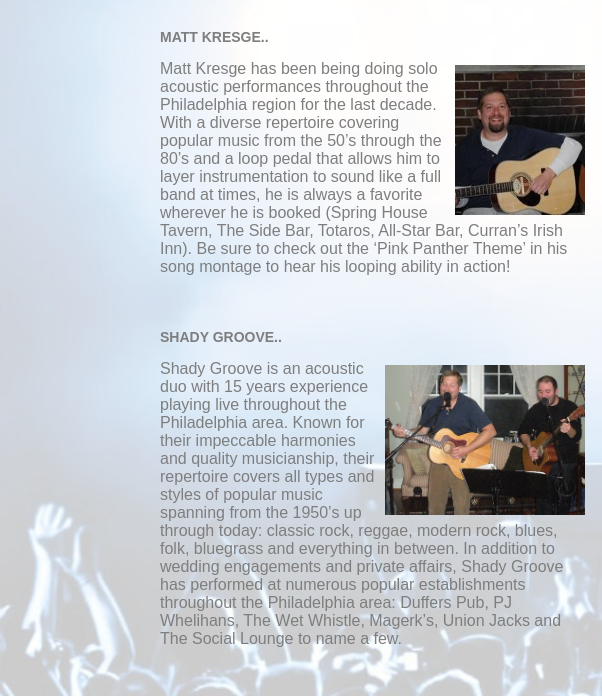
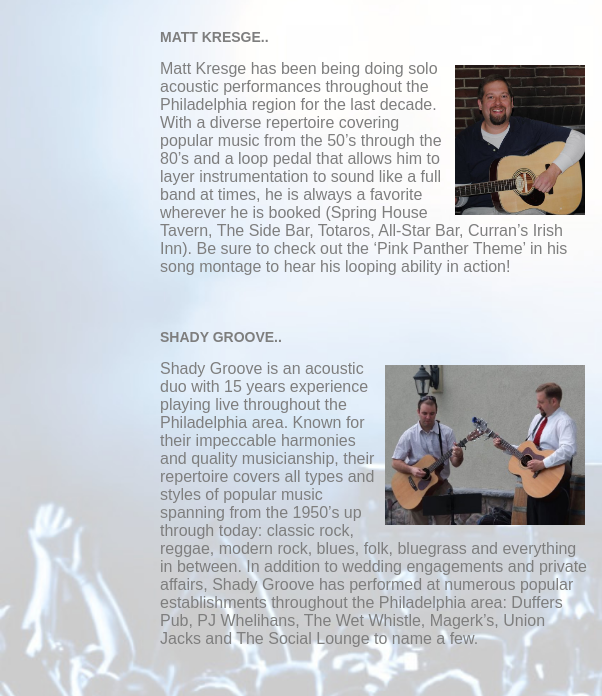
Before and after one commit to willafunk/willafunk.github.io, a plain HTML site: page music.html in a window 1280 px wide. Shown: the part 159-855 px from the top of the page, 0-602 px from the left. Drawn offline with nearby package versions, Linux system fonts and the light colour scheme; a script that the page names is missing.

Commit message:
soundsaboundmusic
music.html image changes

```diff
--- a/music.html
+++ b/music.html
@@ -68,12 +68,11 @@ body {
 				</tr>
 				<tr>
 					<td width="460" height="240" valign="top" align="right" style="text-align:left; padding: 15px 0px;">
-					  <img src="images/matt.jpg" alt="Hi!" style="float:right; padding: 5px 5px;" height="150" width="130"/>Matt Kresge
-					  has been being doing solo acoustic performances throughout the Philadelphia region for the last decade.  With a
-					  diverse repertoire covering popular music from the 50&#8217s through the 80&#8217s and a loop pedal that allows him
-					  to layer instrumentation to sound like a full band at times, he is always a favorite wherever he is booked
-					  (Spring House Tavern, The Side Bar, Totaros, All-Star Bar, Curran&#8217s Irish Inn).  Be sure to check out the
-					  ‘Pink Panther Theme’ in his song montage to hear his looping ability in action!
+					  <a href="images/matt.png"><img src="images/matt.png" alt="Hi!" style="float:right; padding: 5px 5px;" height="150" width="130"/></a>
+					  Matt Kresge has been being doing solo acoustic performances throughout the Philadelphia region for the last decade.  With a diverse
+					  repertoire covering popular music from the 50&#8217s through the 80&#8217s and a loop pedal that allows him to layer instrumentation to sound
+					  like a full band at times, he is always a favorite wherever he is booked (Spring House Tavern, The Side Bar, Totaros, All-Star Bar, Curran&#8217s
+					  Irish Inn).  Be sure to check out the ‘Pink Panther Theme’ in his song montage to hear his looping ability in action!
 					</td>
 				</tr>
 				<tr>
@@ -83,13 +82,12 @@ body {
 				</tr>
 				<tr>
 					<td width="460" height="300" valign="top" align="right" style="text-align:left; padding: 15px 0px;">
-					  <img src="images/shady_groove_duo.jpg" alt="Coming soon..." style="float:right; padding: 5px 5px;" height="150" width="200"/>Shady Groove
-					  is an acoustic duo with 15 years experience playing live throughout the Philadelphia area.  Known for their
-					  impeccable harmonies and quality musicianship, their repertoire covers all types and styles of popular music spanning
-					  from the 1950’s up through today: classic rock, reggae, modern rock, blues, folk, bluegrass and everything in
-					  between. In addition to wedding engagements and private affairs, Shady Groove has performed at numerous popular
-					  establishments throughout the Philadelphia area: Duffers Pub, PJ Whelihans, The Wet Whistle, Magerk’s, Union Jacks
-					  and The Social Lounge to name a few.
+					  <a href="images/shady_groove_duo_3.jpg"><img src="images/shady_groove_duo_3.jpg" alt="Coming soon..." style="float:right; padding: 5px 5px;"
+					  height="160" width="200"/></a>Shady Groove is an acoustic duo with 15 years experience playing live throughout the Philadelphia area.
+					  Known for their impeccable harmonies and quality musicianship, their repertoire covers all types and styles of popular music spanning
+					  from the 1950’s up through today: classic rock, reggae, modern rock, blues, folk, bluegrass and everything in between. In addition to
+					  wedding engagements and private affairs, Shady Groove has performed at numerous popular establishments throughout the Philadelphia area:
+					  Duffers Pub, PJ Whelihans, The Wet Whistle, Magerk’s, Union Jacks and The Social Lounge to name a few.
 					</td>
 				</tr>
 				<tr>
@@ -99,10 +97,9 @@ body {
 				</tr>
 				<tr>
 					<td width="460" height="300" valign="top" align="right" style="text-align:left; padding: 15px 0px;">
-					  <img src="images/shady_groove_quartet.png" alt="Coming soon..." style="float:right; padding: 5px 5px;" height="185" width="245"/>The Shady
-					  Groove Quartet is a full band version of the Shady Groove duo.   With similar repertoire expanding through many
-					  genres from the last 6 decades, they have been entertaining wedding parties and bar crowds alike throughout
-					  Philadelphia for years.
+					  <a href="images/shady_groove_quartet.png"><img src="images/shady_groove_quartet.png" alt="Coming soon..." style="float:right; padding: 5px 5px;"
+					  height="185" width="245"/></a>The Shady Groove Quartet is a full band version of the Shady Groove duo. With similar repertoire expanding through
+					  many genres from the last 6 decades, they have been entertaining wedding parties and bar crowds alike throughout Philadelphia for years.
 					</td>
 				</tr>
 			</table>
```
Also changed, not shown: images/matt.png (added), images/matt_small.jpg (renamed from images/matt.jpg), images/shady_groove_duo_2.jpg (added), images/shady_groove_duo_3.jpg (added), images/shady_groove_quartet_2.jpg (renamed from images/shady_groove_2.jpg), images/shady_groove_quartet_3.jpg (renamed from images/shady_groove.jpg).
